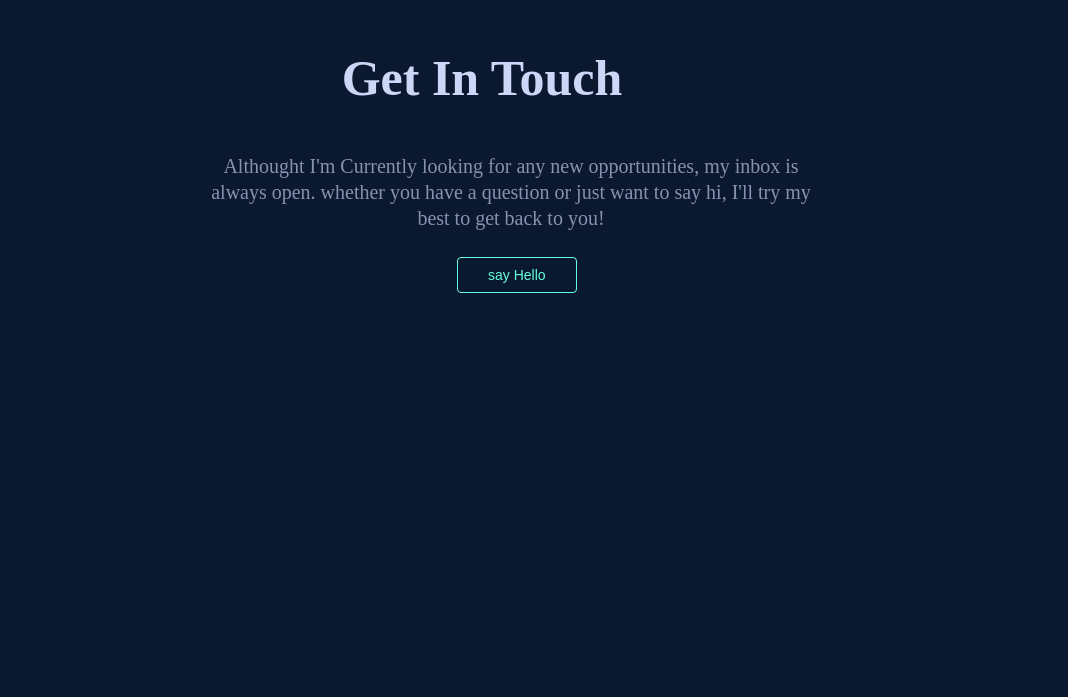
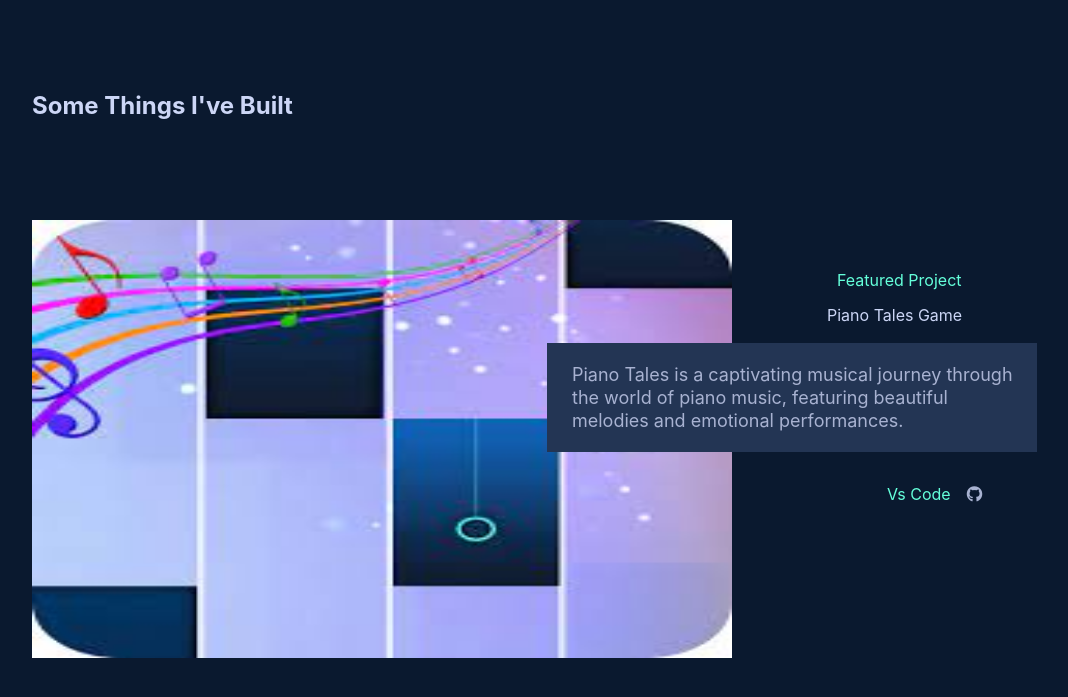
Before and after one commit to dhrupeshbrahmbhatt/portfolioweb, a React (Vite) app: page / in a window 1280 px wide. Shown: the part 1409-2106 px from the top of the page, without its empty margins (158-1226 px from the left). Before the commit the page ends 1902 px from the top, so only its background shows below. Built offline with nearby package versions, Linux system fonts and the light colour scheme.

Commit message:
picture added

```diff
--- a/src/App.jsx
+++ b/src/App.jsx
@@ -4,12 +4,16 @@ import { Navbar } from "../src/components/Navbar";
 import { Hero_section } from "../src/components/hero_section";
 import { About } from "../src/components/about";
 import { Contact } from "../src/components/contact";
+import { Work } from "../src/components/work";
+
+
 function App() {
   return (
     <div className="contanier">
         <Navbar />
         <Hero_section />
         <About />
+        <Work />
         <Contact />
     </div>
   );
--- a/src/components/work.css
+++ b/src/components/work.css
@@ -22,6 +22,22 @@
 .project_photo {
     width: 700px;
     height: 438px;
+    opacity: 1.0;
+    transition: opacity 0.3s ease-in-out;
+}
+.project_photo:hover {
+    opacity: 0.5;
+    transition: opacity 0.3s ease-in-out;
+}
+.project_photo:hover::after {
+    content: "";
+    display: block;
+    position: absolute;
+    top: 0;
+    left: 0;
+    width: 100%;
+    height: 100%;
+    background-color: rgba(0, 0, 0, 0.5);
 }
 .info_div {
     margin: 50px 0px 0px -270px;
```
Also changed, not shown: public/project.jpg (added).
